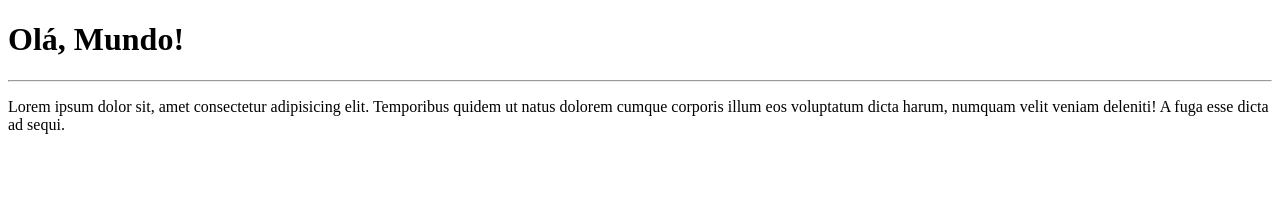
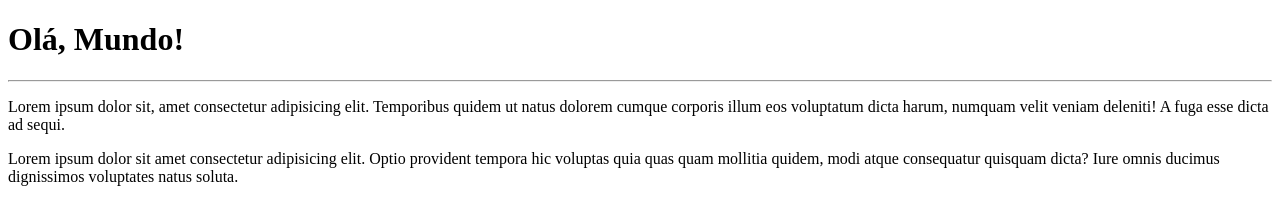
Before and after one commit to christianlsToledo/Ola-Mundo, a plain HTML site: page site-exemplo/index.html in a window 1280 px wide. Drawn offline with Linux system fonts and the light colour scheme.

Commit message:
Adicionei outro loren
Novo paragrafo de texte

```diff
--- a/site-exemplo/index.html
+++ b/site-exemplo/index.html
@@ -11,5 +11,6 @@
     <hr>
     <p>Lorem ipsum dolor sit, amet consectetur adipisicing elit. Temporibus quidem ut natus dolorem cumque corporis illum eos voluptatum dicta harum, numquam velit veniam deleniti! A fuga esse dicta ad sequi.
     </p>
+    <p>Lorem ipsum dolor sit amet consectetur adipisicing elit. Optio provident tempora hic voluptas quia quas quam mollitia quidem, modi atque consequatur quisquam dicta? Iure omnis ducimus dignissimos voluptates natus soluta.</p>
 </body>
 </html>
```
